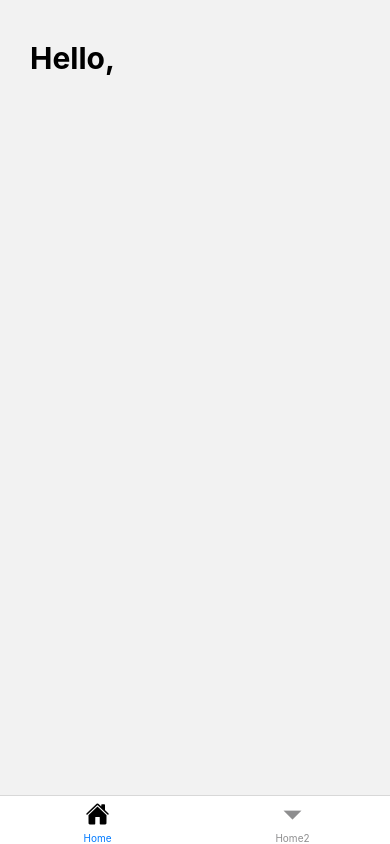
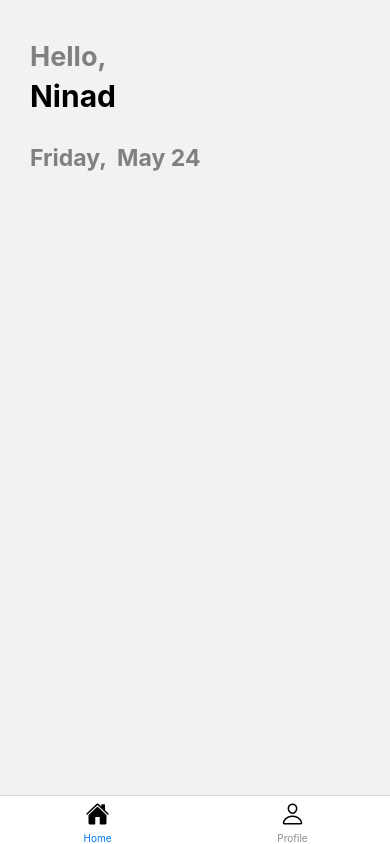
Before and after one commit to ninadwastaken/split-fitness, a React Native app: screen /Home in a window 390 px wide. Built offline with nearby package versions, Linux system fonts and the light colour scheme.

Commit message:
added name, date on HomeScreen.js

```diff
--- a/App.js
+++ b/App.js
@@ -2,6 +2,7 @@ import * as React from 'react';
 import { NavigationContainer } from '@react-navigation/native';
 import { createBottomTabNavigator } from '@react-navigation/bottom-tabs';
 import HomeScreen from './screens/HomeScreen';
+import ProfileScreen from './screens/ProfileScreen';
 import Ionicons from "@expo/vector-icons/Ionicons";
 
 const Tab = createBottomTabNavigator();
@@ -22,8 +23,12 @@ export default function App() {
                     }}
                 />
                 <Tab.Screen
-                    name="Home2"
-                    component={HomeScreen} />
+                    name="Profile"
+                    component={ProfileScreen}
+                    options={{
+                        tabBarIcon: () => <Ionicons name="person-outline" size={24} color="black" />,
+                    }}
+                />
             </Tab.Navigator>
         </NavigationContainer>
     );
--- a/screens/HomeScreen.js
+++ b/screens/HomeScreen.js
@@ -1,11 +1,22 @@
 import { StatusBar } from 'expo-status-bar';
 import {SafeAreaView, StyleSheet, Text, View, Platform} from 'react-native';
 
+
+
+const firstName = "Ninad";
+const d = new Date();
+const weekdays = ['Sunday', 'Monday', "Tuesday", "Wednesday", "Thursday", "Friday", "Saturday"];
+const months = ["January", "February", "March", "April", "May", "June", "July", "August","September", "October", "November", "December"];
+
 export default function HomeScreen() {
+
+
   return (
       <SafeAreaView style={styles.container}>
-          <Text style={styles.helloText}>Hello,</Text>
-          <StatusBar style="auto" />
+        <Text style={styles.helloText}>Hello,</Text>
+        <Text style={styles.firstNameText}>{firstName}</Text>
+        <Text style={styles.dateText}>{weekdays[d.getDay()]},  {months[d.getMonth()]} {d.getDate()}</Text>
+        <StatusBar style="auto" />
       </SafeAreaView>
 
   );
@@ -23,7 +34,23 @@ const styles = StyleSheet.create({
   helloText: {
     alignSelf: 'flex-start',
     paddingLeft: 20,
+    fontSize: 27,
+    fontWeight: 'bold',
+    color: 'grey',
+  },
+  firstNameText: {
+    alignSelf: 'flex-start',
+    paddingLeft: 20,
+    paddingTop: 5,
     fontSize: 30,
     fontWeight: 'bold',
+  },
+  dateText: {
+    alignSelf: 'flex-start',
+    paddingLeft: 20,
+    paddingTop: 30,
+    fontSize: 23,
+    fontWeight: 'bold',
+    color: 'grey',
   }
 });
--- /dev/null
+++ b/screens/ProfileScreen.js
@@ -0,0 +1,44 @@
+import { StatusBar } from 'expo-status-bar';
+import {SafeAreaView, StyleSheet, Text, View, Platform} from 'react-native';
+
+
+
+const firstName = "Ninad";
+
+export default function ProfileScreen() {
+
+
+    return (
+        <SafeAreaView style={styles.container}>
+            <Text style={styles.helloText}>Hello,</Text>
+            <Text style={styles.firstNameText}>{firstName}</Text>
+            <StatusBar style="auto" />
+        </SafeAreaView>
+
+    );
+}
+
+const styles = StyleSheet.create({
+    container: {
+        flex: 1,
+        // backgroundColor: '#E1E1E1',
+        alignItems: 'center',
+        justifyContent: 'flex-start',
+        margin: 10,
+        marginTop: Platform.OS === 'ios' ? 60: 40,
+    },
+    helloText: {
+        alignSelf: 'flex-start',
+        paddingLeft: 20,
+        fontSize: 30,
+        fontWeight: 'bold',
+        color: 'grey',
+    },
+    firstNameText: {
+        alignSelf: 'flex-start',
+        paddingLeft: 20,
+        paddingTop: 5,
+        fontSize: 30,
+        fontWeight: 'bold',
+    }
+});
```
